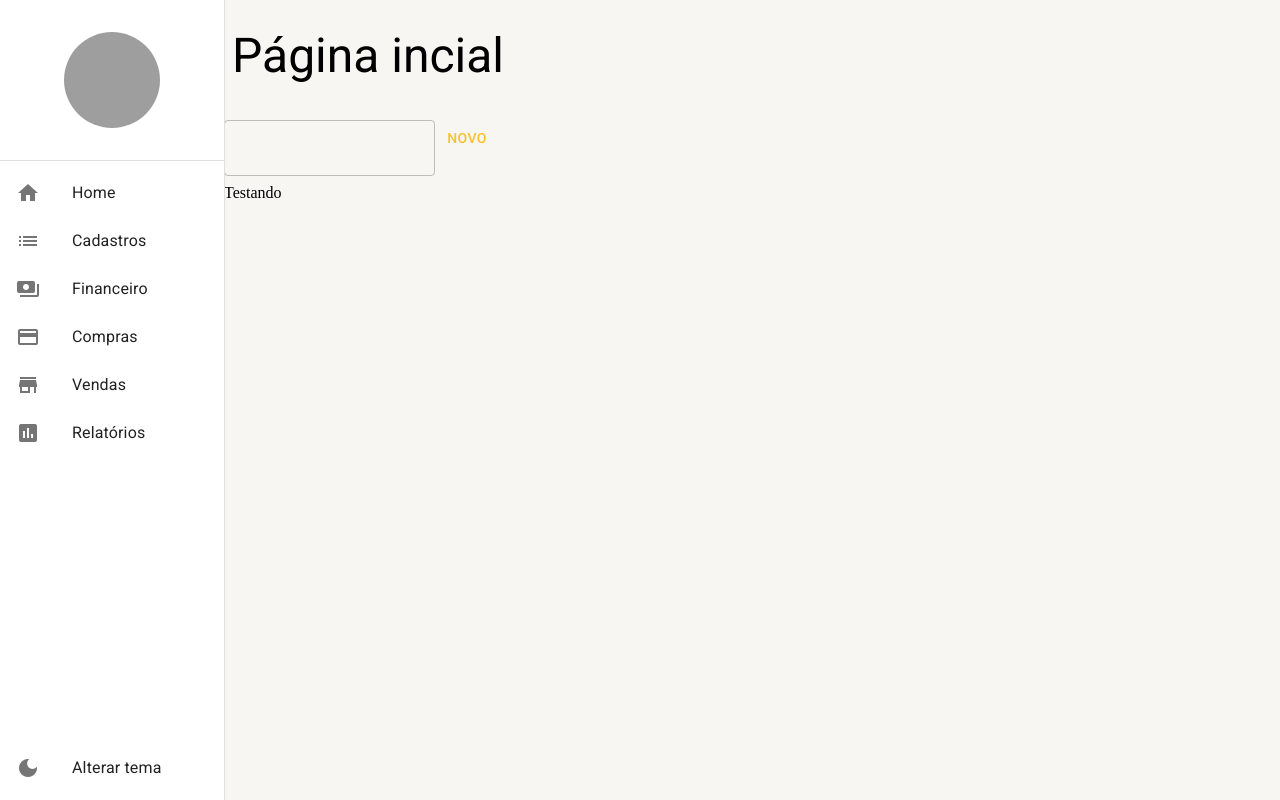
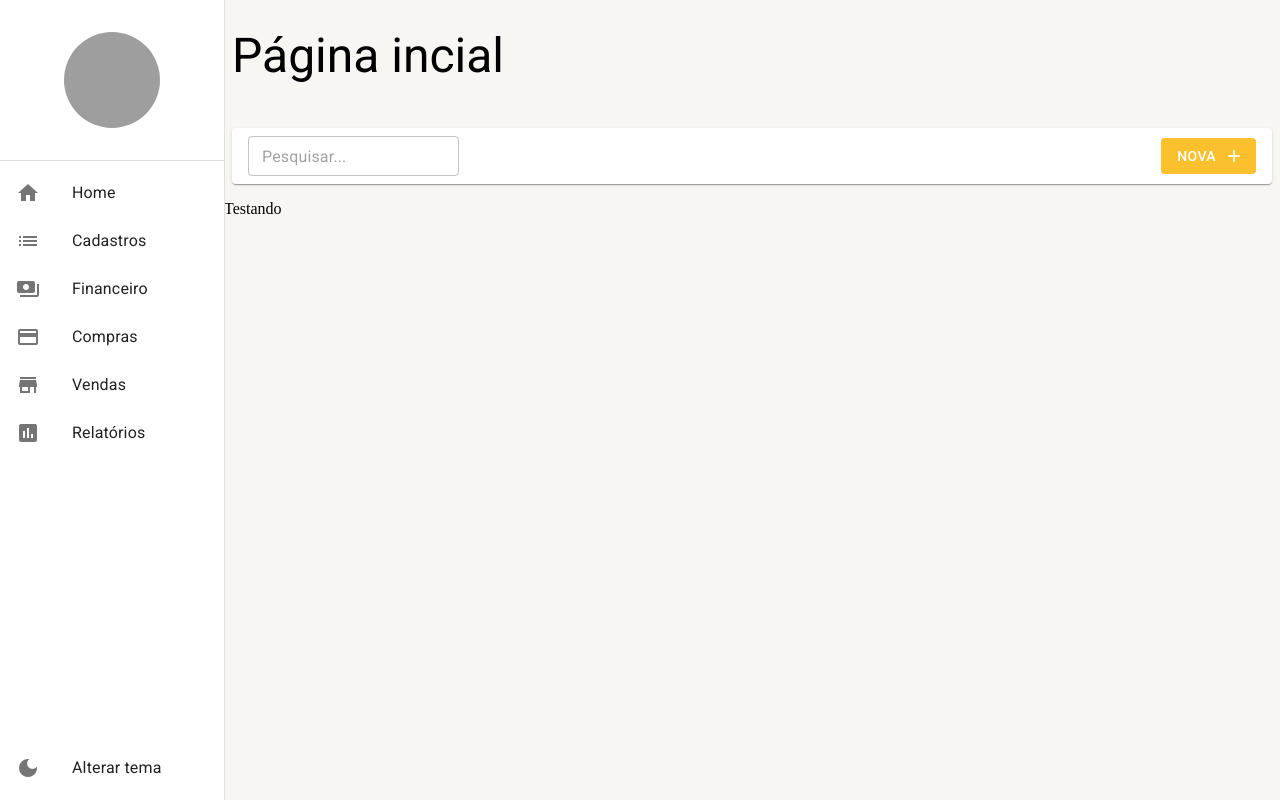
Before and after one commit to oZanella/react-ui-ts-estudo-web, a React (Create React App) app: page /pagina-inicial in a window 1280 px wide. Built offline with nearby package versions, Linux system fonts and the light colour scheme; grey boxes are pictures that could not be loaded.

Commit message:
find: Finalizado BarraDeFerramentas e Dashboards, inserido button Novo na lateral rigth com a adptação de tela e resoluções

```diff
--- a/src/pages/dashboard/Dashboard.tsx
+++ b/src/pages/dashboard/Dashboard.tsx
@@ -8,7 +8,10 @@ export const Dashboard = () => {
     <LayoutBaseDaPagina
       titulo='Página incial'
       barraDeFerramentas={(
-        <BarraDeFerramentas />
+        <BarraDeFerramentas
+          mostrarInputBusca
+          textoBotaoNovo='Nova'
+        />
       )}
     >
       Testando
--- a/src/shared/components/barra-de-ferramentas/BarraDeFerramentas.tsx
+++ b/src/shared/components/barra-de-ferramentas/BarraDeFerramentas.tsx
@@ -1,14 +1,55 @@
-import { Box, Button, TextField } from '@mui/material';
+import { Box, Button, Icon, Paper, TextField, useTheme } from '@mui/material';
 
-
-export const BarraDeFerramentas: React.FC = () => {
+interface IBarraDeFerramentasProps {
+  textoDaBusca?: string; //? não deixa ser obrigatório o preenchimento
+  mostrarInputBusca?: boolean;
+  aoMudarTextoDeBusca?: (novoTexto: string) => void;
+  textoBotaoNovo?: string;
+  mostrarBotaoNovo?: boolean;
+  aoClicaremNovo?: () => void;
+}
+export const BarraDeFerramentas: React.FC<IBarraDeFerramentasProps> = ({
+  textoDaBusca = '',
+  aoMudarTextoDeBusca,
+  mostrarInputBusca = false,
+  aoClicaremNovo,
+  textoBotaoNovo = 'Novo',
+  mostrarBotaoNovo = true,
+}) => {
+  const theme = useTheme();
 
   return (
-    <Box>
-      <TextField />
+    <Box
+      gap={1}           //funciona apenas no display flex, mostrando a distancia entre eles
+      margin={1}        //margem basica do box dos componetes
+      padding={1}       //espaço interno, assim separando internamente
+      paddingX={2}      //faz com que o padding seja aplicado apenas encima e embaixo (X)
+      display='flex'
+      alignItems='center'
+      height={theme.spacing(5)}
+      component={Paper}
+    >
+      {mostrarInputBusca && (
+        <TextField
+          size='small'     //fazendo com que o componente fique se adaptantdo paranao deixar nada fixo causando erros
+          value={textoDaBusca}
+          onChange={(e) => aoMudarTextoDeBusca?.(e.target.value)}
+          placeholder='Pesquisar...'
+        />
+      )}
 
-      <Button>Novo</Button>
-    </Box>
+      <Box flex={1} display='flex' justifyContent='end'>
+        {mostrarBotaoNovo && (      //usando {()} com o código dentro e && apenas se for true
+          <Button
+            color='primary'
+            disableElevation
+            variant='contained'
+            onClick={aoClicaremNovo}
+            endIcon={<Icon>add</Icon>}
+          >{textoBotaoNovo}</Button>
+        )}
+      </Box>
+    </Box>                //definindo o button na lateral direita
   );
 
 };
--- a/src/shared/components/menu-lateral/MenuLateral.tsx
+++ b/src/shared/components/menu-lateral/MenuLateral.tsx
@@ -55,7 +55,7 @@ export const MenuLateral: React.FC<MenuLateralProps> = ({ children }) => {
           <Box width='100%' height={theme.spacing(20)} display="flex" alignItems="center" justifyContent="center">
             <Avatar
               sx={{ height: theme.spacing(12), width: theme.spacing(12) }}
-              src="https://cdn.discordapp.com/attachments/1139152939164905594/1249856610222735360/avatar.png?ex=6668d32d&is=666781ad&hm=317255dd1142e6708a4e8c5a886c4385dfdf752c558f8a6c719c45e6c890e7ff&"
+              src="https://cdn.discordapp.com/attachments/1139152939164905594/1249856610222735360/avatar.png?ex=666c1eed&is=666acd6d&hm=15ed4d4265e5171c7fd2cb064bb4b4ecf01c827264f53e223e5d56f43dd44b4b&"
             />
           </Box>
 
```
Also changed, not shown: src/shared/components/index.ts (line endings or trailing spaces), src/shared/components/menu-lateral/avatar.png (added).
